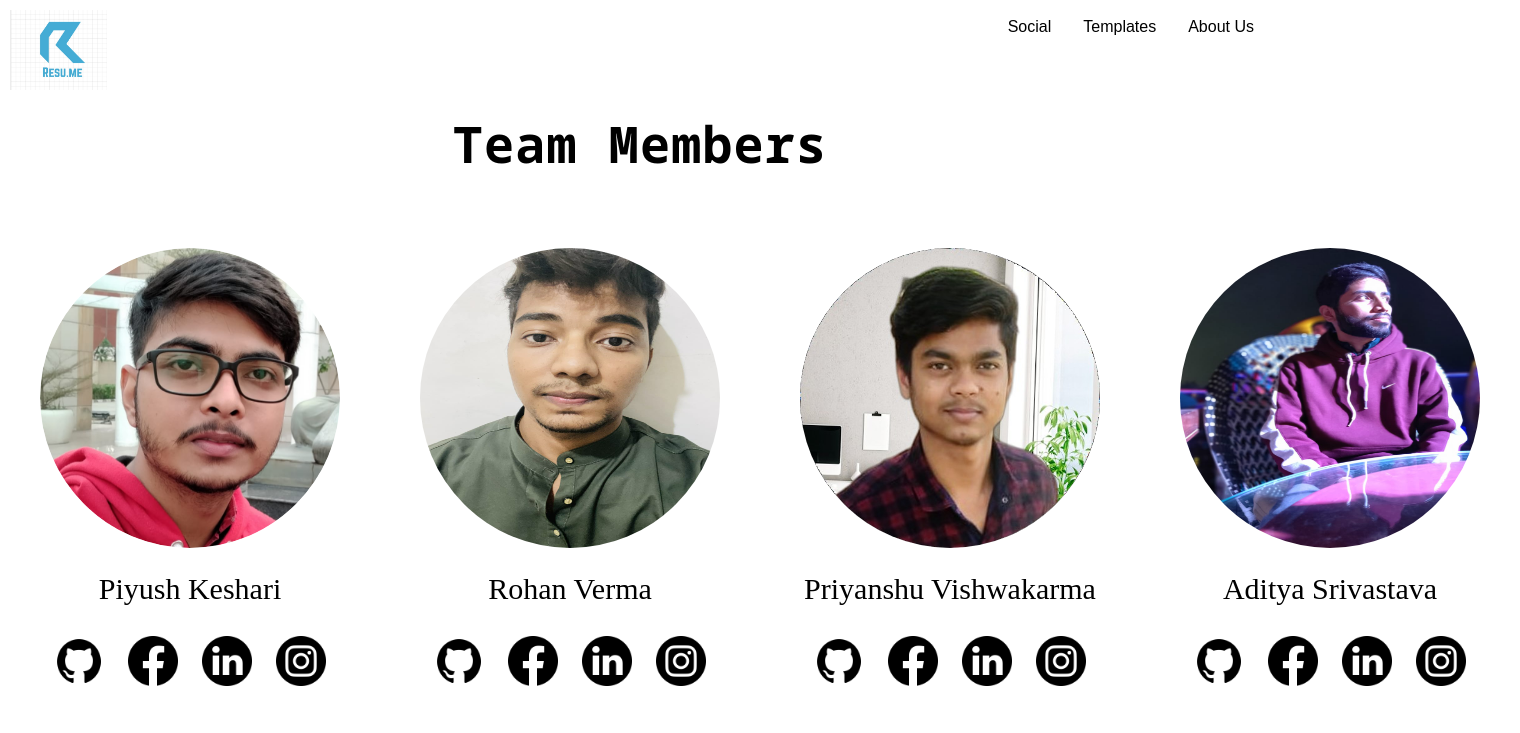
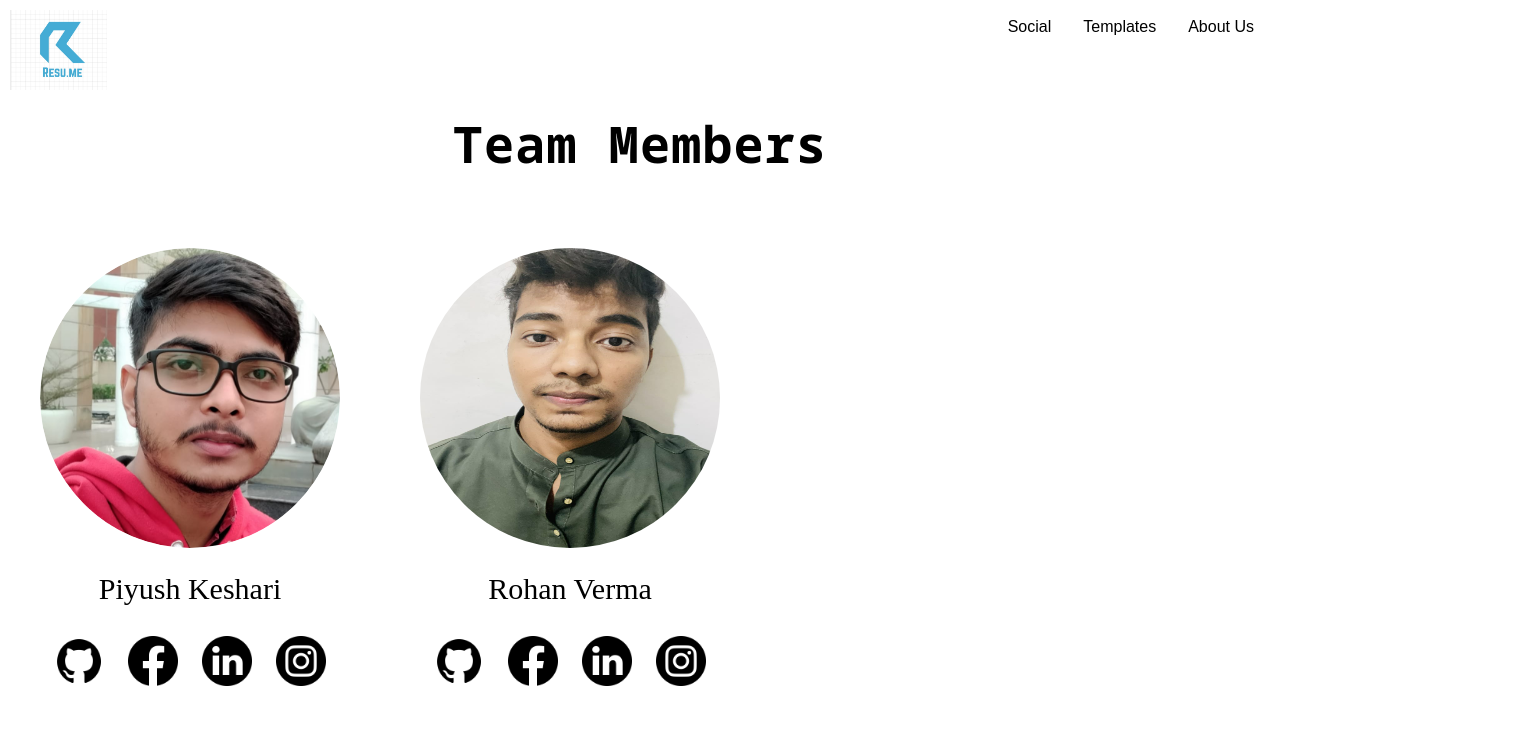
Before and after one commit to rohanverma2711/Resu.me, a plain HTML site: page pages/about us/abus.html in a window 1280 px wide. Shown: the whole page, 1520 px wide, since content can reach past the window. Drawn offline with Linux system fonts and the light colour scheme.

Commit message:
Update abus.html

```diff
--- a/pages/about us/abus.html
+++ b/pages/about us/abus.html
@@ -62,41 +62,9 @@
 
             </div>
 
-            <div class="card">
-
-                <img class="profile" src="./Assets/priyanshu.jpg">
-
-                <p>Priyanshu Vishwakarma</p>
 
 
-                <img class="icon" src="./Assets/github1.png" onmouseover="this.src='./Assets/github2.png'"
-                    onmouseout="this.src='./Assets/github1.png'">
-                <img class="icon" src="./Assets/facebook1.png" onmouseover="this.src='./Assets/facebook2.png'"
-                    onmouseout="this.src='./Assets/facebook1.png'">
-                <img class="icon" src="./Assets/linkedin1.png" onmouseover="this.src='./Assets/linkedin2.png'"
-                    onmouseout="this.src='./Assets/linkedin1.png'">
-                <img class="icon" src="./Assets/instagram1.png" onmouseover="this.src='./Assets/instagram2.png'"
-                    onmouseout="this.src='./Assets/instagram1.png'">
 
-            </div>
-
-            <div class="card">
-
-                <img class="profile" src="./Assets/aditya.jpeg">
-
-                <p>Aditya Srivastava</p>
-
-
-                <img class="icon" src="./Assets/github1.png" onmouseover="this.src='./Assets/github2.png'"
-                    onmouseout="this.src='./Assets/github1.png'">
-                <img class="icon" src="./Assets/facebook1.png" onmouseover="this.src='./Assets/facebook2.png'"
-                    onmouseout="this.src='./Assets/facebook1.png'">
-                <img class="icon" src="./Assets/linkedin1.png" onmouseover="this.src='./Assets/linkedin2.png'"
-                    onmouseout="this.src='./Assets/linkedin1.png'">
-                <img class="icon" src="./Assets/instagram1.png" onmouseover="this.src='./Assets/instagram2.png'"
-                    onmouseout="this.src='./Assets/instagram1.png'">
-
-            </div>
 
         </div>
     </div>
```
